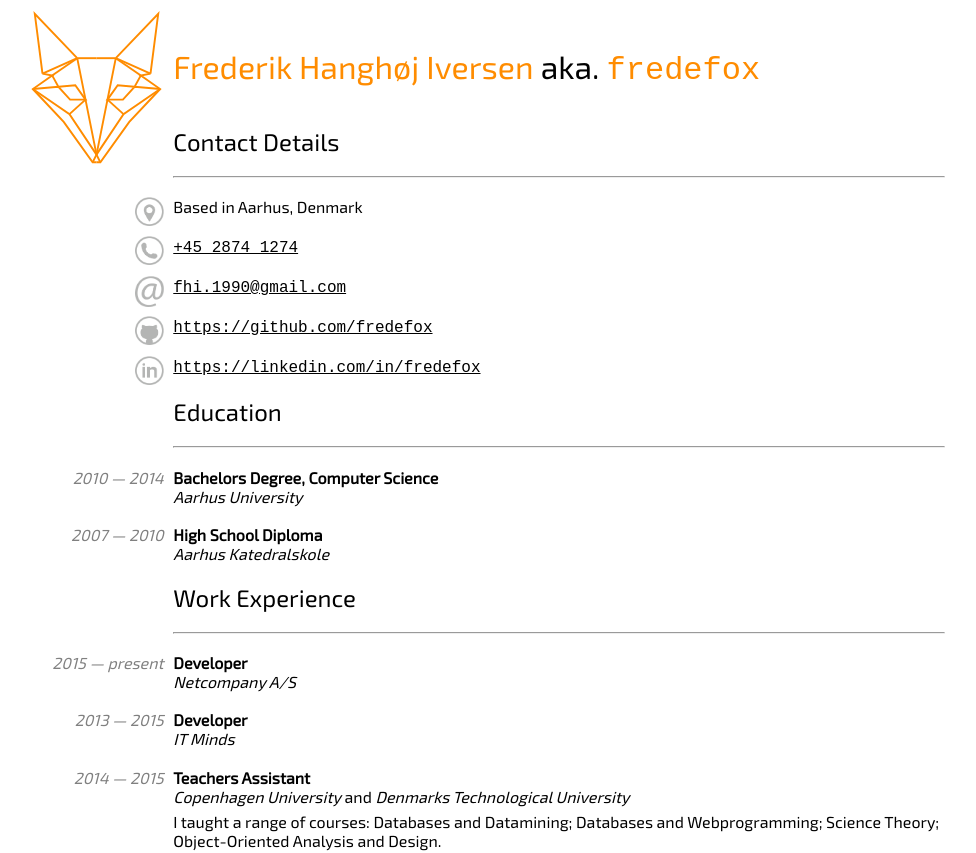
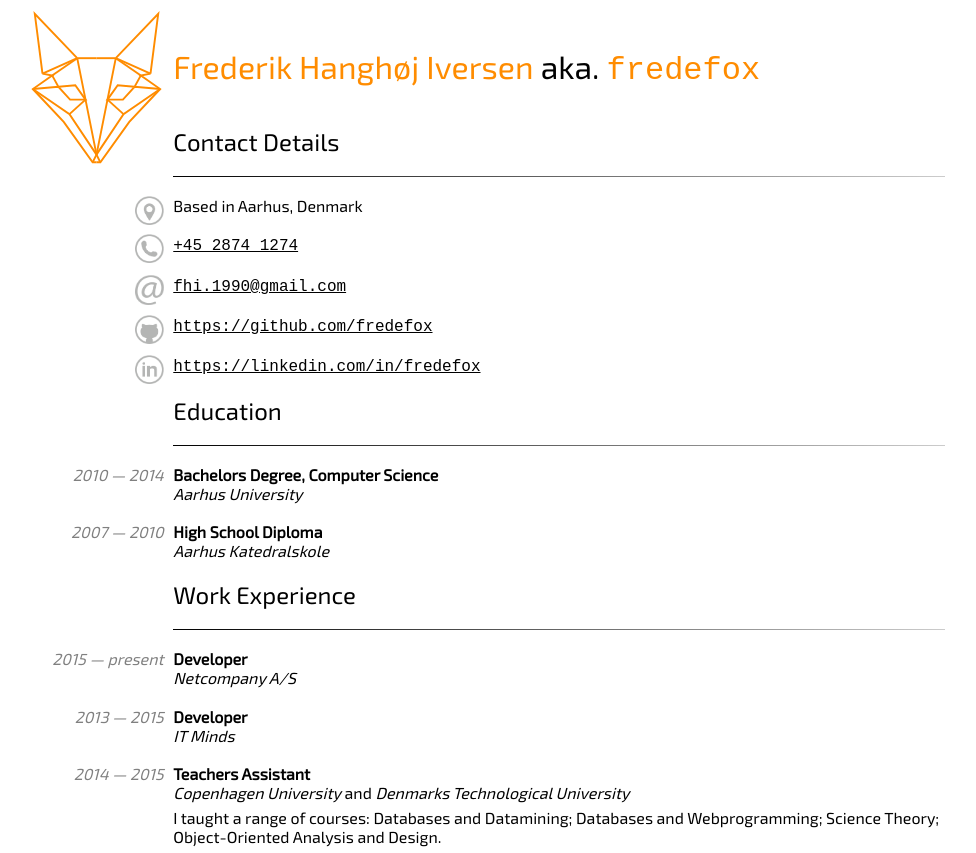
Before and after one commit to fredefox/fredefox.github.io, a plain HTML site: page curriculum/index.html in a window 1280 px wide. Shown: the top 853 px of the page, without its empty margins (158-1134 px from the left). Drawn offline with Linux system fonts and the light colour scheme.

Commit message:
Change styling of hr

```diff
--- a/curriculum/css/flavor.css
+++ b/curriculum/css/flavor.css
@@ -35,3 +35,12 @@ address {
 p {
   margin-top: .4em;
 }
+hr {
+  border: none;
+  height: 0.05em;
+  background-image: linear-gradient(
+    to right,
+    rgba(0, 0, 0, 1),
+    rgba(0, 0, 0, .2)
+  );
+}
```
